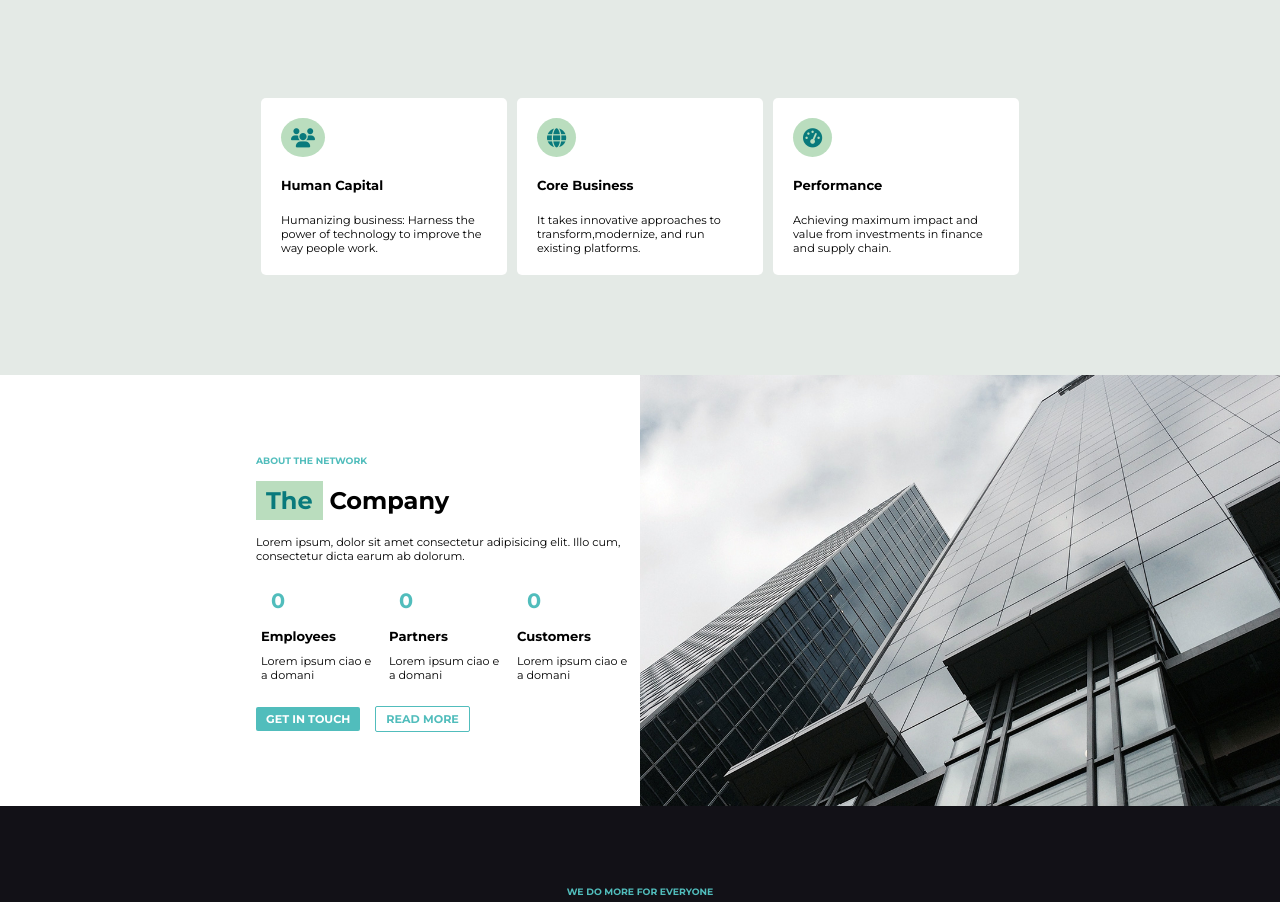
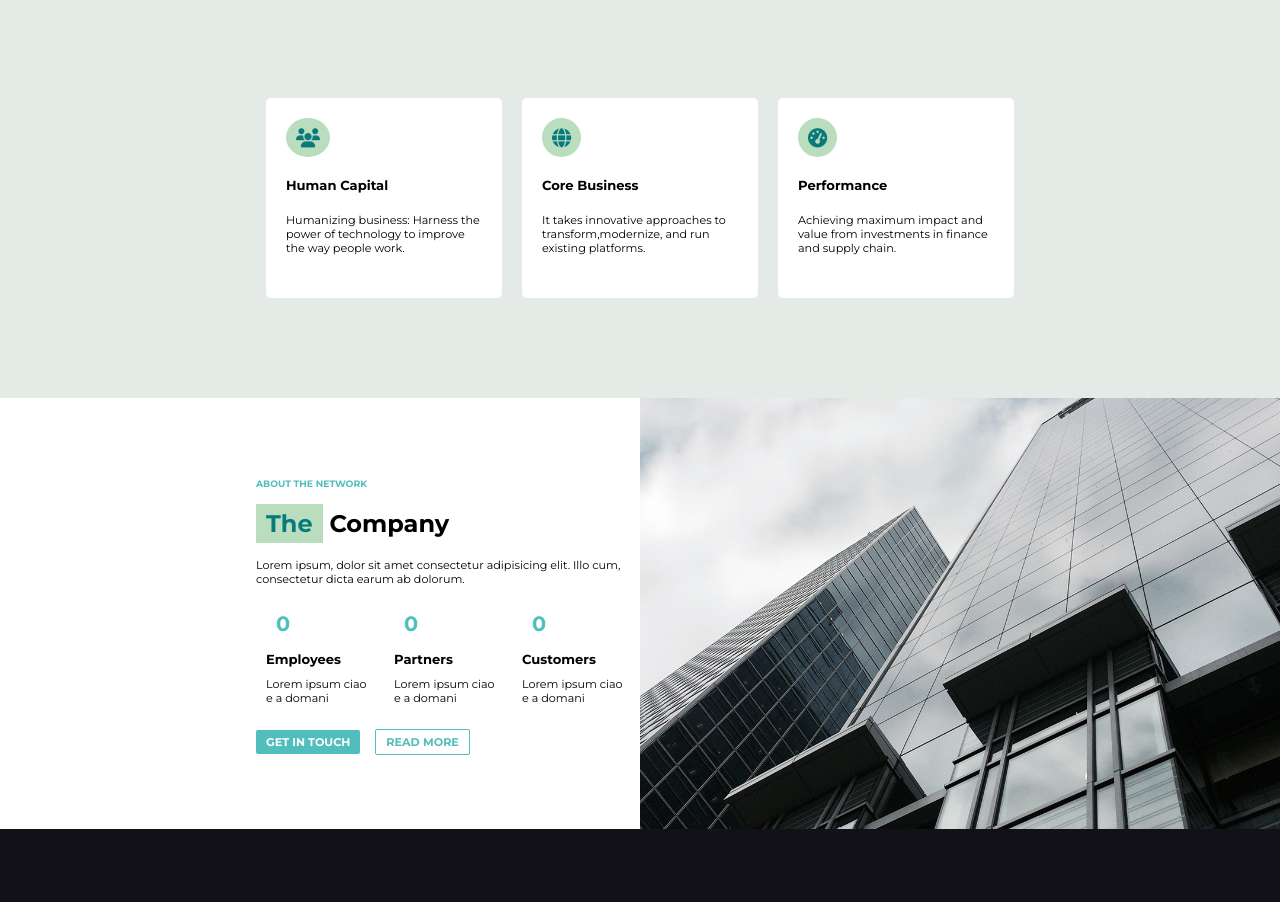
Before and after one commit to GianbaBotassi/proj-html-vuejs, a Vue app: page / in a window 1280 px wide. Shown: the part 467-1369 px from the top of the page. Built offline with nearby package versions, Linux system fonts and the light colour scheme.

Commit message:
Refactoring

```diff
--- a/src/components/Main/MainBusiness.vue
+++ b/src/components/Main/MainBusiness.vue
@@ -32,13 +32,14 @@ section {
 
     .cards {
         @include flex-content(center);
-        gap: 10px;
+        gap: 20px;
 
         .card {
-            flex-basis: calc((100%/3) - 10px);
+            flex-basis: calc((100%/3) - 20px);
             padding: 20px;
             background-color: $white;
             border-radius: 5px;
+            height: 200px;
 
             i {
                 border-radius: 50%;
--- a/src/components/Main/MainCompany.vue
+++ b/src/components/Main/MainCompany.vue
@@ -48,11 +48,11 @@ section {
 
         #company-counter {
             @include flex-content(center);
-            gap: 10px;
+            gap: 20px;
             margin: 25px 0 30px;
 
             >div {
-                flex-basis: calc((100%/3) - 10px);
+                flex-basis: calc((100%/3) - 20px);
 
                 span {
                     color: $fountain-blue;
```
